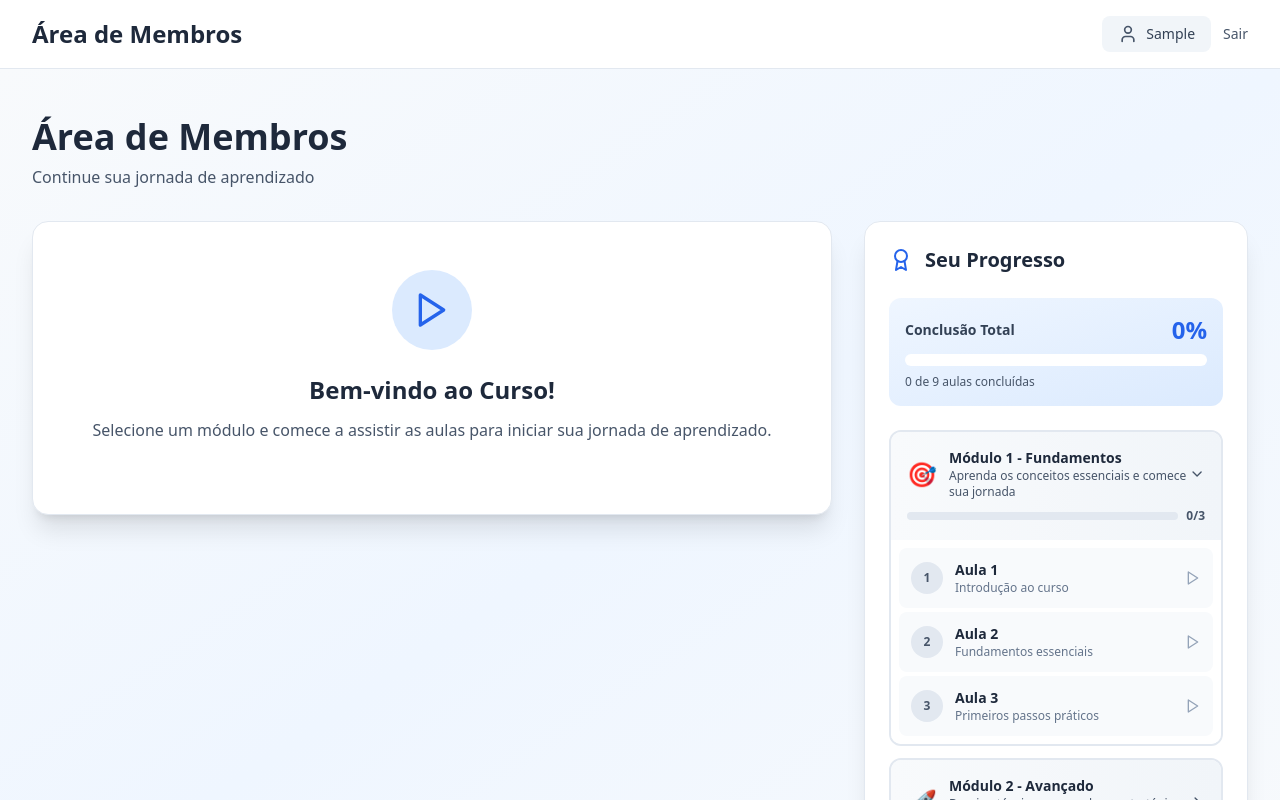
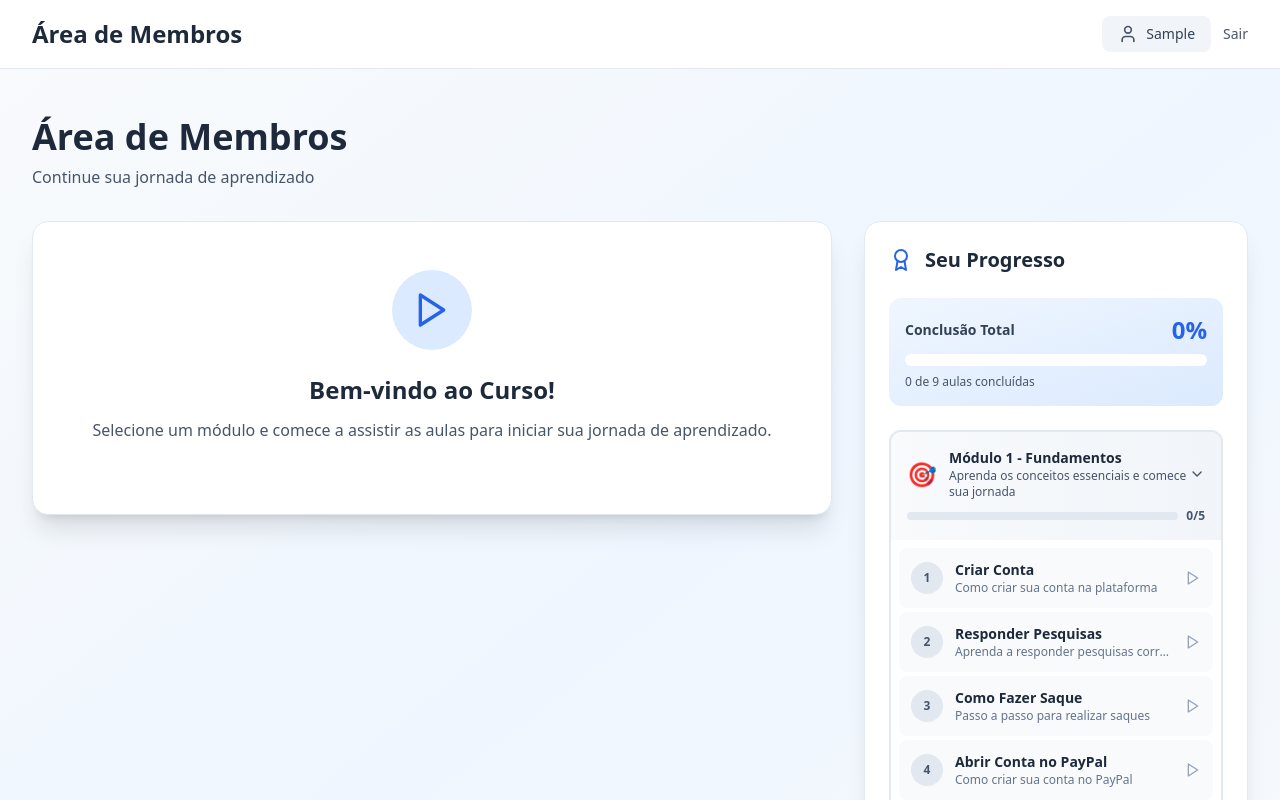
Before and after one commit to GGlistano/cliente, a React (Vite) app: page / in a window 1280 px wide. Both pictures are taken after typing "Sample", "Sample" into the empty fields and a click on the button "Acessar Área de Membros". Shown: the top 800 px of the page. Built offline with nearby package versions, Linux system fonts and the light colour scheme.

Commit message:
Updated MembersArea.tsx

```diff
--- a/src/components/MembersArea.tsx
+++ b/src/components/MembersArea.tsx
@@ -22,30 +22,46 @@ interface Module {
 const lessons: Lesson[] = [
   {
     id: 1,
-    title: 'Aula 1',
+    title: 'Criar Conta',
     playerId: 'vid-69b1ace93e201d76893d875d',
     scriptSrc: 'https://scripts.converteai.net/9d93e4b2-3654-4bea-bda0-107c1328d520/players/69b1ace93e201d76893d875d/v4/player.js',
     module: 1,
-    description: 'Introdução ao curso',
+    description: 'Como criar sua conta na plataforma',
   },
   {
     id: 2,
-    title: 'Aula 2',
+    title: 'Responder Pesquisas',
     playerId: 'vid-69b1ac25011455be91e418aa',
     scriptSrc: 'https://scripts.converteai.net/9d93e4b2-3654-4bea-bda0-107c1328d520/players/69b1ac25011455be91e418aa/v4/player.js',
     module: 1,
-    description: 'Fundamentos essenciais',
+    description: 'Aprenda a responder pesquisas corretamente',
   },
   {
     id: 3,
-    title: 'Aula 3',
+    title: 'Como Fazer Saque',
     playerId: 'vid-69b1acb04e2d745440682f94',
     scriptSrc: 'https://scripts.converteai.net/9d93e4b2-3654-4bea-bda0-107c1328d520/players/69b1acb04e2d745440682f94/v4/player.js',
     module: 1,
-    description: 'Primeiros passos práticos',
+    description: 'Passo a passo para realizar saques',
   },
   {
     id: 4,
+    title: 'Abrir Conta no PayPal',
+    playerId: 'vid-690e06e7230c7d2caf61da1d',
+    scriptSrc: 'https://scripts.converteai.net/9d93e4b2-3654-4bea-bda0-107c1328d520/players/690e06e7230c7d2caf61da1d/v4/player.js',
+    module: 1,
+    description: 'Como criar sua conta no PayPal',
+  },
+  {
+    id: 5,
+    title: 'Como Sacar do PayPal para Moeda',
+    playerId: 'vid-690e071e3ad3bcc011d8e45e',
+    scriptSrc: 'https://scripts.converteai.net/9d93e4b2-3654-4bea-bda0-107c1328d520/players/690e071e3ad3bcc011d8e45e/v4/player.js',
+    module: 1,
+    description: 'Transferindo do PayPal para sua conta',
+  },
+  {
+    id: 6,
     title: 'Aula 1',
     playerId: 'vid-690e0b5397f939cb40d39a6f',
     scriptSrc: 'https://scripts.converteai.net/9d93e4b2-3654-4bea-bda0-107c1328d520/players/690e0b5397f939cb40d39a6f/v4/player.js',
@@ -53,7 +69,7 @@ const lessons: Lesson[] = [
     description: 'Técnicas avançadas',
   },
   {
-    id: 5,
+    id: 7,
     title: 'Aula 2',
     playerId: 'vid-690de20c19eaa3a949e81cdc',
     scriptSrc: 'https://scripts.converteai.net/9d93e4b2-3654-4bea-bda0-107c1328d520/players/690de20c19eaa3a949e81cdc/v4/player.js',
@@ -61,7 +77,7 @@ const lessons: Lesson[] = [
     description: 'Estratégias de implementação',
   },
   {
-    id: 6,
+    id: 8,
     title: 'Aula 3',
     playerId: 'vid_690de3c67ee544f7b996720d',
     scriptSrc: 'https://scripts.converteai.net/9d93e4b2-3654-4bea-bda0-107c1328d520/players/690de3c67ee544f7b996720d/player.js',
@@ -70,28 +86,12 @@ const lessons: Lesson[] = [
     description: 'Otimização e resultados',
   },
   {
-    id: 7,
+    id: 9,
     title: 'Aula 4',
     playerId: 'vid-690de30c19eaa3a949e81de4',
     scriptSrc: 'https://scripts.converteai.net/9d93e4b2-3654-4bea-bda0-107c1328d520/players/690de30c19eaa3a949e81de4/v4/player.js',
     module: 2,
     description: 'Casos práticos',
-  },
-  {
-    id: 8,
-    title: 'Aula 5',
-    playerId: 'vid-690e06e7230c7d2caf61da1d',
-    scriptSrc: 'https://scripts.converteai.net/9d93e4b2-3654-4bea-bda0-107c1328d520/players/690e06e7230c7d2caf61da1d/v4/player.js',
-    module: 2,
-    description: 'Automação completa',
-  },
-  {
-    id: 9,
-    title: 'Aula 6',
-    playerId: 'vid-690e071e3ad3bcc011d8e45e',
-    scriptSrc: 'https://scripts.converteai.net/9d93e4b2-3654-4bea-bda0-107c1328d520/players/690e071e3ad3bcc011d8e45e/v4/player.js',
-    module: 2,
-    description: 'Escalando seus resultados',
   },
 ];
 
```
